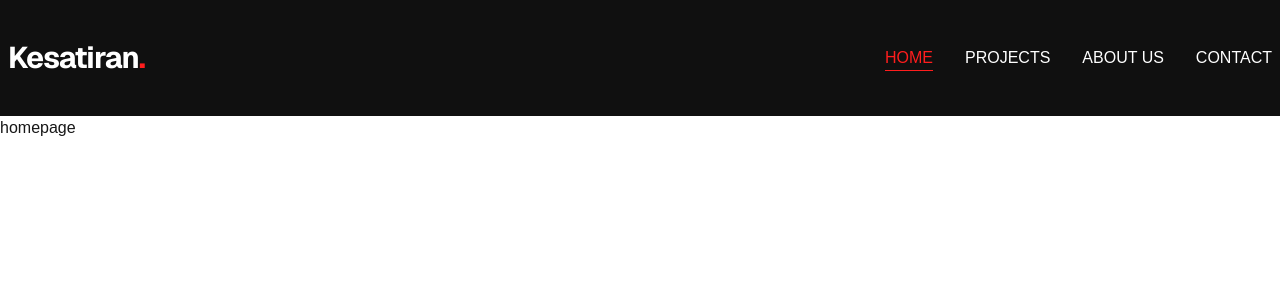
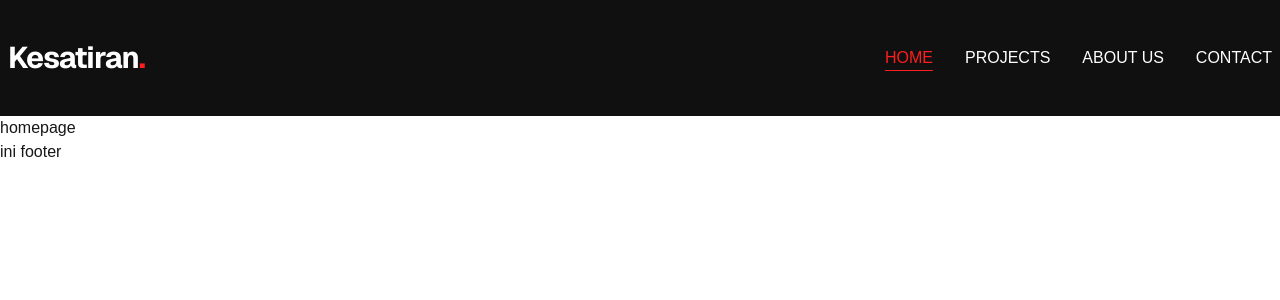
Before and after one commit to gafnaa/kesatiran, a Next.js app: page / in a window 1280 px wide. Shown: the top 300 px of the page. Built offline with nearby package versions, Linux system fonts and the light colour scheme.

Commit message:
coba footer

```diff
--- a/src/app/layout.js
+++ b/src/app/layout.js
@@ -1,6 +1,7 @@
 import { Geist, Geist_Mono } from "next/font/google";
 import "@/styles/globals.css";
 import Header from "@/components/Header";
+import Footer from "@/components/Footer";
 
 const geistSans = Geist({
   variable: "--font-geist-sans",
@@ -27,6 +28,7 @@ export default function RootLayout({ children }) {
       >
         <Header />
         {children}
+        <Footer />
       </body>
     </html>
   );
--- a/src/components/Footer.jsx
+++ b/src/components/Footer.jsx
@@ -1,8 +1,11 @@
+import Link from "next/link"
+
+
 
 const Footer = () => {
   return (
     <div>
-
+      ini footer
     </div>
   )
 }
```
